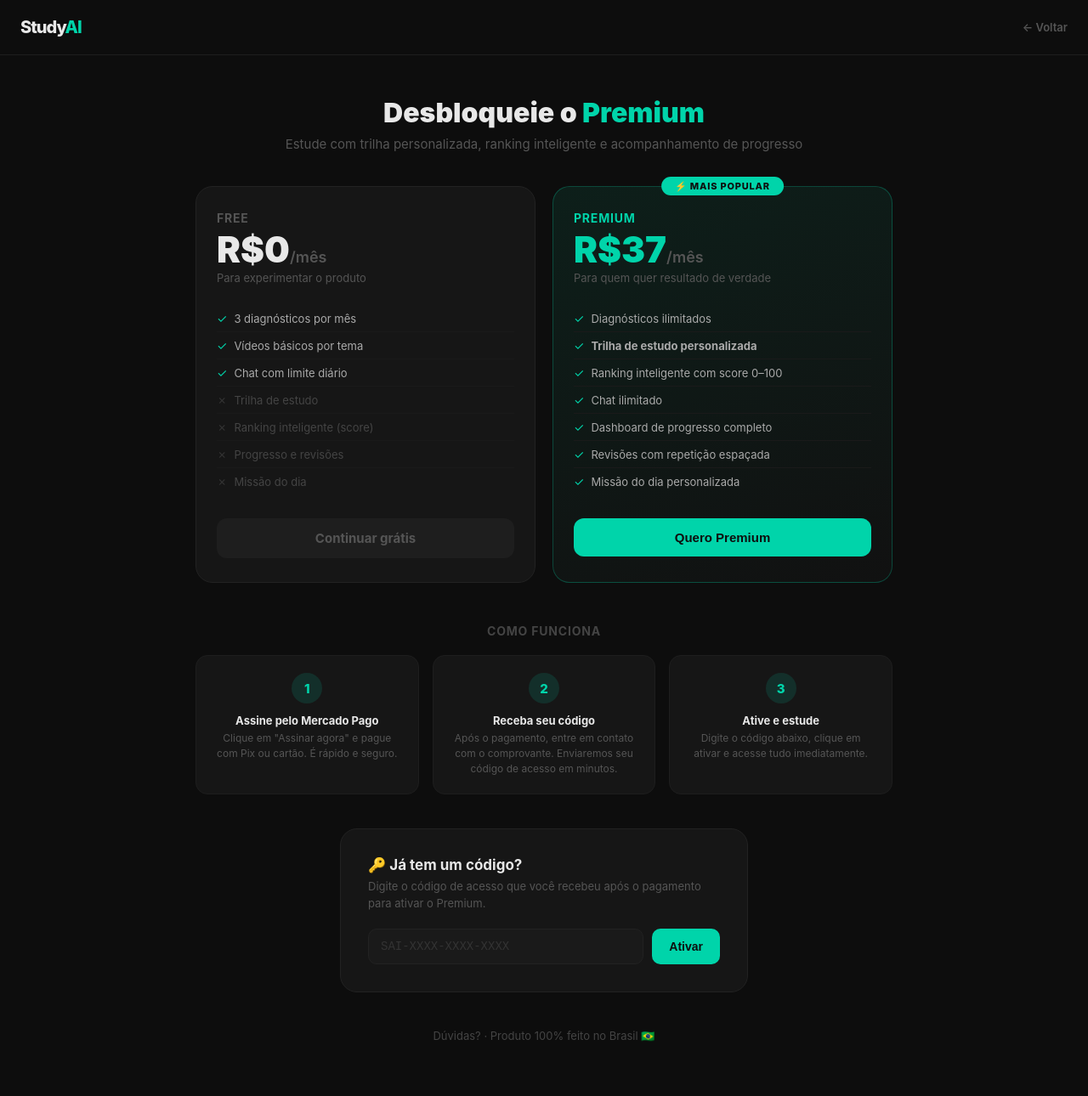
After one commit to ferbuller05-hue/studyai, a FastAPI app: template app/templates/upgrade.html in a window 1280 px wide. The commit adds this page. Shown: the whole page at 85% size. Run offline with FastAPI, Linux system fonts and the light colour scheme; the template is opened without the code that fills it, so the values that code supplies are empty.

Commit message:
feat: paywall premium com token, página de upgrade e limites free

```diff
--- a/app/main.py
+++ b/app/main.py
@@ -1,23 +1,34 @@
-from fastapi import FastAPI, Request, UploadFile, File, Form
+import hashlib, secrets, json
+from fastapi import FastAPI, Request, UploadFile, File, Form, Header
 from fastapi.templating import Jinja2Templates
 from fastapi.staticfiles import StaticFiles
 from fastapi.responses import HTMLResponse, JSONResponse
-from app.extractor import processar_arquivo, extrair_topicos_do_prompt, diagnosticar_material, diagnosticar_material_imagem, extrair_texto_pdf, extrair_topicos_da_imagem, gerar_estrutura_trilha
+from app.extractor import (processar_arquivo, extrair_topicos_do_prompt,
+                            diagnosticar_material, diagnosticar_material_imagem,
+                            extrair_texto_pdf, extrair_topicos_da_imagem,
+                            gerar_estrutura_trilha)
 from app.youtube import buscar_videos_por_topicos, buscar_videos_trilha
 from app.chat import responder
 from app.feedback import analisar_feedback
 from app.progresso import gerar_analise_progresso
-import base64
+from app.config import PREMIUM_TOKENS, ADMIN_KEY, MP_LINK, WHATSAPP
 
-app = FastAPI(title="StudyAI", version="0.4.0")
-
+app = FastAPI(title="StudyAI", version="0.5.0")
 app.mount("/static", StaticFiles(directory="app/static"), name="static")
 templates = Jinja2Templates(directory="app/templates")
 
 
+# ── HELPERS ──────────────────────────────────────────────────────────────
+def is_premium(token: str) -> bool:
+    return bool(token and token.strip() in PREMIUM_TOKENS)
+
+
+# ── ROTAS PRINCIPAIS ──────────────────────────────────────────────────────
 @app.get("/", response_class=HTMLResponse)
 async def home(request: Request):
-    return templates.TemplateResponse("index.html", {"request": request})
+    return templates.TemplateResponse("index.html", {"request": request,
+                                                      "mp_link": MP_LINK,
+                                                      "whatsapp": WHATSAPP})
 
 
 @app.post("/analisar", response_class=HTMLResponse)
@@ -25,7 +36,6 @@ async def analisar(request: Request, arquivo: UploadFile = File(...)):
     conteudo = await arquivo.read()
     extensao = arquivo.filename.lower().split('.')[-1] if '.' in arquivo.filename else ''
 
-    # Extrai e diagnostica
     if extensao == 'pdf' or 'pdf' in (arquivo.content_type or ''):
         texto = extrair_texto_pdf(conteudo)
         diagnostico = diagnosticar_material(texto) if texto.strip() else {}
@@ -35,22 +45,18 @@ async def analisar(request: Request, arquivo: UploadFile = File(...)):
         elif extensao == 'webp': mime = 'image/webp'
         diagnostico = diagnosticar_material_imagem(conteudo, mime)
 
-    # Busca vídeos pelos temas de alta prioridade
     temas_prioritarios = [
         t["nome"] for t in diagnostico.get("temas", [])
         if t.get("prioridade") in ["alta", "média"]
-    ][:5]
+    ][:5] or [t["nome"] for t in diagnostico.get("temas", [])][:5]
 
-    if not temas_prioritarios:
-        temas_prioritarios = [t["nome"] for t in diagnostico.get("temas", [])][:5]
-
-    videos = buscar_videos_por_topicos(temas_prioritarios, temas_info=diagnostico.get("temas", [])) if temas_prioritarios else []
+    videos = buscar_videos_por_topicos(temas_prioritarios,
+                                       temas_info=diagnostico.get("temas", [])) if temas_prioritarios else []
 
     return templates.TemplateResponse("index.html", {
-        "request": request,
-        "diagnostico": diagnostico,
-        "videos": videos,
-        "modo": "arquivo"
+        "request": request, "diagnostico": diagnostico,
+        "videos": videos, "modo": "arquivo",
+        "mp_link": MP_LINK, "whatsapp": WHATSAPP
     })
 
 
@@ -61,48 +67,43 @@ async def buscar(request: Request, prompt: str = Form(...)):
     temas_prioritarios = [
         t["nome"] for t in diagnostico.get("temas", [])
         if t.get("prioridade") in ["alta", "média"]
-    ][:5]
+    ][:5] or [t["nome"] for t in diagnostico.get("temas", [])][:5]
 
-    if not temas_prioritarios:
-        temas_prioritarios = [t["nome"] for t in diagnostico.get("temas", [])][:5]
-
-    videos = buscar_videos_por_topicos(temas_prioritarios, temas_info=diagnostico.get("temas", [])) if temas_prioritarios else []
+    videos = buscar_videos_por_topicos(temas_prioritarios,
+                                       temas_info=diagnostico.get("temas", [])) if temas_prioritarios else []
 
     return templates.TemplateResponse("index.html", {
-        "request": request,
-        "diagnostico": diagnostico,
-        "videos": videos,
-        "prompt": prompt,
-        "modo": "texto"
+        "request": request, "diagnostico": diagnostico,
+        "videos": videos, "prompt": prompt, "modo": "texto",
+        "mp_link": MP_LINK, "whatsapp": WHATSAPP
     })
 
 
 @app.post("/trilha", response_class=HTMLResponse)
-async def trilha(request: Request, temas_json: str = Form(...)):
-    import json
+async def trilha(request: Request, temas_json: str = Form(...),
+                 token: str = Form(default="")):
+    # ── PAYWALL ──
+    if not is_premium(token):
+        return templates.TemplateResponse("upgrade.html", {
+            "request": request, "mp_link": MP_LINK, "whatsapp": WHATSAPP,
+            "motivo": "A Trilha de Estudo é um recurso Premium."
+        })
+
     temas = json.loads(temas_json)
-
-    # Gera estrutura da trilha com Claude
     estrutura = gerar_estrutura_trilha(temas)
-
-    # Busca vídeos específicos por etapa e tipo
     videos_trilha = buscar_videos_trilha(estrutura.get("etapas", []))
 
     return templates.TemplateResponse("trilha.html", {
-        "request": request,
-        "trilha": estrutura,
-        "videos": videos_trilha,
+        "request": request, "trilha": estrutura, "videos": videos_trilha,
     })
 
 
 @app.post("/chat")
 async def chat(request: Request):
     data = await request.json()
-    mensagem = data.get("mensagem", "")
-    historico = data.get("historico", [])
-    topicos = data.get("topicos", [])
-
-    resposta = responder(mensagem, historico, topicos)
+    resposta = responder(data.get("mensagem", ""),
+                         data.get("historico", []),
+                         data.get("topicos", []))
     return JSONResponse({"resposta": resposta})
 
 
@@ -129,11 +130,43 @@ async def pagina_progresso(request: Request):
 @app.post("/progresso-analise")
 async def progresso_analise(request: Request):
     data = await request.json()
-    perfil = data.get("perfil", {})
-    streak = int(data.get("streak", 0))
-    dias_sem_estudo = int(data.get("dias_sem_estudo", 0))
-    analise = gerar_analise_progresso(perfil, streak, dias_sem_estudo)
+    analise = gerar_analise_progresso(
+        data.get("perfil", {}),
+        int(data.get("streak", 0)),
+        int(data.get("dias_sem_estudo", 0))
+    )
     return JSONResponse(analise)
+
+
+# ── PAYWALL: validar token ────────────────────────────────────────────────
+@app.post("/validar-token")
+async def validar_token(request: Request):
+    data = await request.json()
+    token = data.get("token", "").strip().upper()
+    if is_premium(token):
+        return JSONResponse({"valido": True})
+    return JSONResponse({"valido": False}, status_code=200)
+
+
+# ── ADMIN: gerar token (protegido por ADMIN_KEY) ─────────────────────────
+@app.get("/admin/gerar-token")
+async def gerar_token(request: Request, key: str = ""):
+    if not ADMIN_KEY or key != ADMIN_KEY:
+        return JSONResponse({"erro": "Não autorizado"}, status_code=403)
+    # Gera token no formato SAI-XXXX-XXXX-XXXX
+    parte = lambda: secrets.token_hex(2).upper()
+    novo_token = f"SAI-{parte()}-{parte()}-{parte()}"
+    return JSONResponse({
+        "token": novo_token,
+        "instrucao": f"Adicione '{novo_token}' à variável PREMIUM_TOKENS no Render (separado por vírgula) e faça redeploy."
+    })
+
+
+@app.get("/upgrade", response_class=HTMLResponse)
+async def upgrade(request: Request):
+    return templates.TemplateResponse("upgrade.html", {
+        "request": request, "mp_link": MP_LINK, "whatsapp": WHATSAPP, "motivo": ""
+    })
 
 
 @app.get("/health")
--- /dev/null
+++ b/app/templates/upgrade.html
@@ -0,0 +1,313 @@
+<!DOCTYPE html>
+<html lang="pt-BR">
+<head>
+    <meta charset="UTF-8">
+    <meta name="viewport" content="width=device-width, initial-scale=1.0">
+    <title>Premium — StudyAI</title>
+    <style>
+        * { margin: 0; padding: 0; box-sizing: border-box; }
+        body {
+            font-family: -apple-system, BlinkMacSystemFont, 'Segoe UI', sans-serif;
+            background: #0d0d0d; color: #e8e8e8; min-height: 100vh;
+        }
+        .header {
+            padding: 20px 24px; border-bottom: 1px solid #1e1e1e;
+            display: flex; align-items: center; justify-content: space-between;
+        }
+        .logo { font-size: 20px; font-weight: 800; letter-spacing: -1px; }
+        .logo span { color: #00d4aa; }
+        .back-btn {
+            color: #555; text-decoration: none; font-size: 13px; font-weight: 600;
+            transition: color 0.2s;
+        }
+        .back-btn:hover { color: #00d4aa; }
+
+        .container { max-width: 860px; margin: 0 auto; padding: 48px 20px 60px; }
+
+        .page-title { font-size: 32px; font-weight: 900; text-align: center; margin-bottom: 8px; }
+        .page-title span { color: #00d4aa; }
+        .page-sub { text-align: center; color: #555; font-size: 15px; margin-bottom: 12px; }
+
+        {% if motivo %}
+        .motivo-box {
+            background: #0a1f1a; border: 1px solid #00d4aa33; border-radius: 12px;
+            padding: 12px 20px; text-align: center; font-size: 14px; color: #00d4aa;
+            margin: 0 auto 32px; max-width: 480px;
+        }
+        {% endif %}
+
+        /* PLANOS */
+        .planos { display: grid; grid-template-columns: 1fr 1fr; gap: 20px; margin-bottom: 40px; }
+        @media (max-width: 600px) { .planos { grid-template-columns: 1fr; } }
+
+        .plano-card {
+            background: #161616; border: 1px solid #222;
+            border-radius: 20px; padding: 28px 24px;
+            position: relative; transition: border-color 0.2s;
+        }
+        .plano-card.destaque {
+            border-color: #00d4aa44;
+            background: linear-gradient(160deg, #0d1f1a, #111);
+        }
+        .plano-badge {
+            position: absolute; top: -12px; left: 50%; transform: translateX(-50%);
+            background: #00d4aa; color: #0d0d0d;
+            font-size: 11px; font-weight: 800; padding: 4px 16px; border-radius: 20px;
+            text-transform: uppercase; letter-spacing: 0.8px; white-space: nowrap;
+        }
+
+        .plano-nome { font-size: 14px; font-weight: 700; color: #555; margin-bottom: 8px; text-transform: uppercase; letter-spacing: 0.8px; }
+        .plano-preco { font-size: 42px; font-weight: 900; line-height: 1; margin-bottom: 4px; }
+        .plano-preco span { font-size: 18px; font-weight: 600; color: #555; }
+        .plano-desc { font-size: 13px; color: #555; margin-bottom: 24px; }
+
+        .plano-features { list-style: none; margin-bottom: 28px; }
+        .plano-features li {
+            font-size: 13px; color: #aaa;
+            padding: 7px 0; border-bottom: 1px solid #1a1a1a;
+            display: flex; align-items: center; gap: 8px;
+        }
+        .plano-features li:last-child { border-bottom: none; }
+        .feat-ok { color: #00d4aa; font-size: 14px; }
+        .feat-no { color: #333; font-size: 14px; }
+        .feat-locked { color: #444; }
+
+        .btn-plano {
+            width: 100%; padding: 14px; border-radius: 12px;
+            font-size: 15px; font-weight: 700; cursor: pointer;
+            border: none; transition: all 0.2s; display: block; text-align: center;
+            text-decoration: none;
+        }
+        .btn-free { background: #1e1e1e; color: #555; }
+        .btn-free:hover { background: #222; color: #aaa; }
+        .btn-premium { background: #00d4aa; color: #0d0d0d; }
+        .btn-premium:hover { background: #00bfa0; transform: translateY(-1px); }
+
+        /* CÓDIGO DE ACESSO */
+        .token-section {
+            background: #161616; border: 1px solid #222; border-radius: 20px;
+            padding: 32px; max-width: 480px; margin: 0 auto;
+        }
+        .token-title { font-size: 17px; font-weight: 700; margin-bottom: 6px; }
+        .token-sub { font-size: 13px; color: #555; margin-bottom: 20px; line-height: 1.5; }
+
+        .token-input-row { display: flex; gap: 10px; }
+        .token-input {
+            flex: 1; background: #1a1a1a; border: 1px solid #222;
+            border-radius: 10px; padding: 12px 14px;
+            font-size: 14px; font-family: 'Courier New', monospace;
+            color: #00d4aa; outline: none; letter-spacing: 1px;
+            text-transform: uppercase;
+        }
+        .token-input::placeholder { color: #333; text-transform: none; letter-spacing: 0; font-family: inherit; }
+        .token-input:focus { border-color: #00d4aa44; }
+        .btn-token {
+            background: #00d4aa; color: #0d0d0d; border: none;
+            padding: 12px 20px; border-radius: 10px;
+            font-size: 14px; font-weight: 700; cursor: pointer;
+            transition: background 0.2s; white-space: nowrap;
+        }
+        .btn-token:hover { background: #00bfa0; }
+        .btn-token:disabled { background: #1e1e1e; color: #444; cursor: not-allowed; }
+
+        .token-msg { margin-top: 10px; font-size: 13px; display: none; }
+        .token-msg.erro { color: #f87171; display: block; }
+        .token-msg.ok { color: #00d4aa; display: block; }
+
+        /* STEPS */
+        .steps { margin-top: 48px; }
+        .steps-title { font-size: 14px; font-weight: 700; color: #444; text-transform: uppercase; letter-spacing: 0.8px; margin-bottom: 20px; text-align: center; }
+        .steps-grid { display: grid; grid-template-columns: repeat(3, 1fr); gap: 16px; }
+        @media (max-width: 600px) { .steps-grid { grid-template-columns: 1fr; } }
+        .step-card {
+            background: #161616; border: 1px solid #1e1e1e;
+            border-radius: 14px; padding: 20px; text-align: center;
+        }
+        .step-num {
+            width: 36px; height: 36px;
+            background: #00d4aa22; color: #00d4aa;
+            border-radius: 50%; display: flex; align-items: center; justify-content: center;
+            font-size: 15px; font-weight: 800; margin: 0 auto 12px;
+        }
+        .step-title { font-size: 13px; font-weight: 700; margin-bottom: 4px; }
+        .step-desc { font-size: 12px; color: #555; line-height: 1.5; }
+
+        /* GARANTIA */
+        .garantia {
+            text-align: center; margin-top: 40px;
+            font-size: 13px; color: #444; line-height: 1.7;
+        }
+    </style>
+</head>
+<body>
+
+<div class="header">
+    <div class="logo">Study<span>AI</span></div>
+    <a href="/" class="back-btn">← Voltar</a>
+</div>
+
+<div class="container">
+
+    <div class="page-title">Desbloqueie o <span>Premium</span></div>
+    <div class="page-sub">Estude com trilha personalizada, ranking inteligente e acompanhamento de progresso</div>
+
+    {% if motivo %}
+    <div class="motivo-box" style="margin-top:16px">🔒 {{ motivo }}</div>
+    {% endif %}
+
+    <div style="margin-top: 40px; margin-bottom: 48px;">
+        <div class="planos">
+
+            <!-- FREE -->
+            <div class="plano-card">
+                <div class="plano-nome">Free</div>
+                <div class="plano-preco">R$0<span>/mês</span></div>
+                <div class="plano-desc">Para experimentar o produto</div>
+                <ul class="plano-features">
+                    <li><span class="feat-ok">✓</span> 3 diagnósticos por mês</li>
+                    <li><span class="feat-ok">✓</span> Vídeos básicos por tema</li>
+                    <li><span class="feat-ok">✓</span> Chat com limite diário</li>
+                    <li><span class="feat-no">✗</span> <span class="feat-locked">Trilha de estudo</span></li>
+                    <li><span class="feat-no">✗</span> <span class="feat-locked">Ranking inteligente (score)</span></li>
+                    <li><span class="feat-no">✗</span> <span class="feat-locked">Progresso e revisões</span></li>
+                    <li><span class="feat-no">✗</span> <span class="feat-locked">Missão do dia</span></li>
+                </ul>
+                <a href="/" class="btn-plano btn-free">Continuar grátis</a>
+            </div>
+
+            <!-- PREMIUM -->
+            <div class="plano-card destaque">
+                <div class="plano-badge">⚡ Mais popular</div>
+                <div class="plano-nome" style="color:#00d4aa">Premium</div>
+                <div class="plano-preco" style="color:#00d4aa">R$37<span>/mês</span></div>
+                <div class="plano-desc">Para quem quer resultado de verdade</div>
+                <ul class="plano-features">
+                    <li><span class="feat-ok">✓</span> Diagnósticos ilimitados</li>
+                    <li><span class="feat-ok">✓</span> <strong>Trilha de estudo personalizada</strong></li>
+                    <li><span class="feat-ok">✓</span> Ranking inteligente com score 0–100</li>
+                    <li><span class="feat-ok">✓</span> Chat ilimitado</li>
+                    <li><span class="feat-ok">✓</span> Dashboard de progresso completo</li>
+                    <li><span class="feat-ok">✓</span> Revisões com repetição espaçada</li>
+                    <li><span class="feat-ok">✓</span> Missão do dia personalizada</li>
+                </ul>
+                {% if mp_link and mp_link != '#' %}
+                <a href="{{ mp_link }}" target="_blank" class="btn-plano btn-premium">Assinar agora</a>
+                {% elif whatsapp %}
+                <a href="https://wa.me/{{ whatsapp }}?text=Quero%20assinar%20o%20StudyAI%20Premium" target="_blank" class="btn-plano btn-premium">Quero Premium</a>
+                {% else %}
+                <button class="btn-plano btn-premium" onclick="document.getElementById('token-section').scrollIntoView({behavior:'smooth'})">Quero Premium</button>
+                {% endif %}
+            </div>
+
+        </div>
+    </div>
+
+    <!-- COMO FUNCIONA -->
+    <div class="steps">
+        <div class="steps-title">Como funciona</div>
+        <div class="steps-grid">
+            <div class="step-card">
+                <div class="step-num">1</div>
+                <div class="step-title">Assine pelo Mercado Pago</div>
+                <div class="step-desc">Clique em "Assinar agora" e pague com Pix ou cartão. É rápido e seguro.</div>
+            </div>
+            <div class="step-card">
+                <div class="step-num">2</div>
+                <div class="step-title">Receba seu código</div>
+                <div class="step-desc">
+                    Após o pagamento, {% if whatsapp %}
+                    <a href="https://wa.me/{{ whatsapp }}?text=Paguei%20o%20StudyAI%20Premium%2C%20pode%20me%20enviar%20o%20c%C3%B3digo%3F" target="_blank" style="color:#00d4aa">mande mensagem no WhatsApp</a>
+                    {% else %}entre em contato{% endif %} com o comprovante. Enviaremos seu código de acesso em minutos.
+                </div>
+            </div>
+            <div class="step-card">
+                <div class="step-num">3</div>
+                <div class="step-title">Ative e estude</div>
+                <div class="step-desc">Digite o código abaixo, clique em ativar e acesse tudo imediatamente.</div>
+            </div>
+        </div>
+    </div>
+
+    <!-- ATIVAR TOKEN -->
+    <div id="token-section" class="token-section" style="margin-top: 40px;">
+        <div class="token-title">🔑 Já tem um código?</div>
+        <div class="token-sub">Digite o código de acesso que você recebeu após o pagamento para ativar o Premium.</div>
+        <div class="token-input-row">
+            <input type="text" class="token-input" id="token-input"
+                placeholder="SAI-XXXX-XXXX-XXXX" maxlength="19"
+                oninput="formatarToken(this)">
+            <button class="btn-token" id="btn-ativar" onclick="ativarToken()">Ativar</button>
+        </div>
+        <div class="token-msg" id="token-msg"></div>
+    </div>
+
+    <div class="garantia">
+        Dúvidas?
+        {% if whatsapp %}
+        <a href="https://wa.me/{{ whatsapp }}" target="_blank" style="color:#00d4aa">Fale pelo WhatsApp</a>
+        {% endif %}
+        · Produto 100% feito no Brasil 🇧🇷
+    </div>
+
+</div>
+
+<script>
+function formatarToken(input) {
+    let v = input.value.replace(/[^A-Z0-9]/gi, '').toUpperCase();
+    let parts = [];
+    if (v.length > 0) parts.push(v.slice(0, 3));
+    if (v.length > 3) parts.push(v.slice(3, 7));
+    if (v.length > 7) parts.push(v.slice(7, 11));
+    if (v.length > 11) parts.push(v.slice(11, 15));
+    input.value = parts.join('-');
+}
+
+async function ativarToken() {
+    const token = document.getElementById('token-input').value.trim().toUpperCase();
+    const btn = document.getElementById('btn-ativar');
+    const msg = document.getElementById('token-msg');
+
+    if (token.length < 14) {
+        msg.className = 'token-msg erro';
+        msg.textContent = 'Digite o código completo (ex: SAI-ABCD-EF12-GH34)';
+        return;
+    }
+
+    btn.disabled = true;
+    btn.textContent = 'Verificando...';
+    msg.className = 'token-msg';
+    msg.textContent = '';
+
+    try {
+        const res = await fetch('/validar-token', {
+            method: 'POST',
+            headers: { 'Content-Type': 'application/json' },
+            body: JSON.stringify({ token })
+        });
+        const data = await res.json();
+
+        if (data.valido) {
+            localStorage.setItem('studyai_token', token);
+            msg.className = 'token-msg ok';
+            msg.textContent = '✓ Premium ativado! Redirecionando...';
+            setTimeout(() => window.location.href = '/', 1500);
+        } else {
+            msg.className = 'token-msg erro';
+            msg.textContent = 'Código inválido ou expirado. Verifique e tente novamente.';
+            btn.disabled = false;
+            btn.textContent = 'Ativar';
+        }
+    } catch(e) {
+        msg.className = 'token-msg erro';
+        msg.textContent = 'Erro de conexão. Tente novamente.';
+        btn.disabled = false;
+        btn.textContent = 'Ativar';
+    }
+}
+
+document.getElementById('token-input').addEventListener('keydown', e => {
+    if (e.key === 'Enter') ativarToken();
+});
+</script>
+</body>
+</html>
```
Also changed, not shown: app/config.py (+15 -1 lines), app/templates/index.html (+57 -5 lines).
